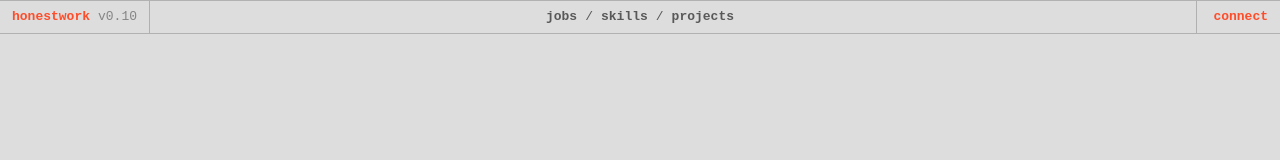
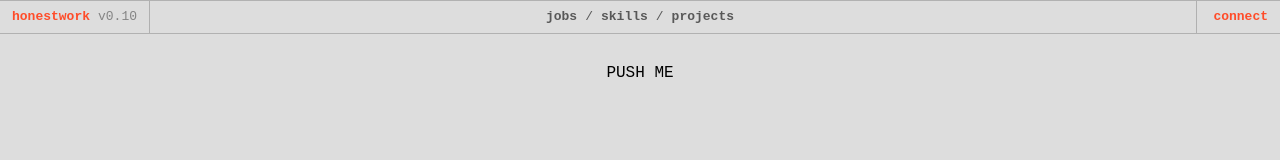
Before and after one commit to tkzo/honestwork-app, a SvelteKit app: page / in a window 1280 px wide. Shown: the top 160 px of the page. Built offline with nearby package versions, Linux system fonts and the light colour scheme; no server answers; a web font is replaced by a local one.

Commit message:
testing custom events

```diff
--- a/package.json
+++ b/package.json
@@ -41,8 +41,8 @@
 		"aws-sdk": "^2.1272.0",
 		"dotenv": "^16.0.3",
 		"ethers": "^5.7.2",
+		"mixpanel": "^0.17.0",
 		"svelte-file-dropzone": "^1.0.0",
-		"svelte-loading-spinners": "^0.3.4",
-		"web3modal": "^1.9.10"
+		"svelte-loading-spinners": "^0.3.4"
 	}
 }
--- a/src/routes/+page.svelte
+++ b/src/routes/+page.svelte
@@ -1,4 +1,20 @@
+<script>
+	const track = async () => {
+		if (typeof window !== 'undefined' && window) {
+			window.dataLayer = window.dataLayer || [];
+			function gtag() {
+				window.dataLayer.push(arguments);
+			}
+			gtag('event', 'push_me', {
+				event_category: 'test_event',
+				event_label: 'push_me'
+			});
+		}
+	};
+</script>
+
 <svelte:head>
 	<title>HonestWork</title>
 	<meta name="description" content="HonestWork" />
 </svelte:head>
+<div on:click={track} on:keydown>PUSH ME</div>
--- /dev/null
+++ b/src/routes/api/track/+server.ts
@@ -0,0 +1,17 @@
+import type { RequestHandler } from './$types';
+import { json } from '@sveltejs/kit';
+import { env } from '$env/dynamic/private';
+// import { Mixpanel } from 'mixpanel';
+var Mixpanel = require('mixpanel');
+
+export const POST: RequestHandler = async ({ request, cookies }) => {
+	console.log(request);
+	let mixpanel = Mixpanel.init(env.PRIVATE_MIXPANEL_TOKEN);
+	let userAddr = cookies.get('address');
+	// mixpanel.track('event name', {
+	// 	distinct_id: userAddr,
+	// 	ip: '127.0.0.1'
+	// });
+
+	return json('');
+};
```
Also changed, not shown: 1 other file (tests, documents, lock files or other folders).
